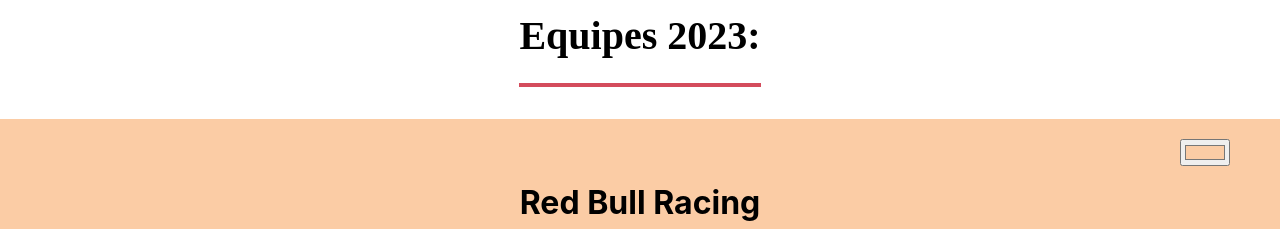
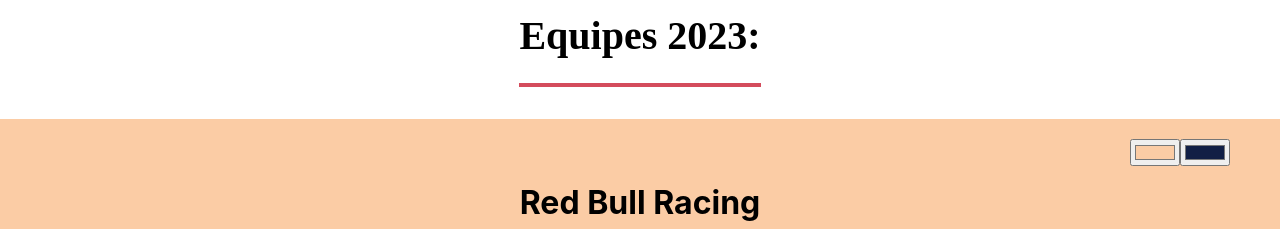
Before and after one commit to IC-Braw/organo-f1grid, a React (Create React App) app: page / in a window 1280 px wide. Shown: the part 820-1049 px from the top of the page. Built offline with nearby package versions, Linux system fonts and the light colour scheme; the HTML template or start-up script is replaced by a standard one.

Commit message:
atribuindo input para cor primaria e secundaria

```diff
--- a/src/App.js
+++ b/src/App.js
@@ -303,9 +303,16 @@
     setColaboradores(colaboradores.filter(colaborador => colaborador.id !== id));
   }
 
-  function mudarCorDoTime (cor, id) {
+  function mudarCorPrimariaDoTime (corPrincipal, id) {
     setTimes(times.map(time => {
-      if(time.id === id) {time.corSecundaria = cor;}
+      if(time.id === id) {time.corPrimaria = corPrincipal;}
+      return time;
+    }
+    ));
+  }
+  function mudarCorDeFundoDoTime (corDeFundo, id) {
+    setTimes(times.map(time => {
+      if(time.id === id) {time.corSecundaria = corDeFundo;}
       return time;
     }
     ));
@@ -334,7 +341,8 @@
         <h1>Equipes 2023:</h1>
       {times.map((time, indice) => <Time
         aoFavoritar={resolverFavorito}
-        mudarCor = {mudarCorDoTime}
+        mudarCor1 = {mudarCorPrimariaDoTime}
+        mudarCor2={mudarCorDeFundoDoTime}
         key={indice}
         time={time}
         colaboradores={colaboradores.filter(colaborador => colaborador.time === time.nome)}
--- a/src/componentes/Formulario/index.js
+++ b/src/componentes/Formulario/index.js
@@ -11,7 +11,8 @@
     const [imagem, setImagem] = useState ('')
     const [time, setTime] = useState ('')
     const [nomeTime, setNomeTime] = useState ('')
-    const [corTime, setCorTime] = useState ('')
+    const [corTime1, setCorTime1] = useState ('')
+    const [corTime2, setCorTime2] = useState ('')
 
     const aoSalvar = (evento) => {
         evento.preventDefault()
@@ -58,7 +59,7 @@
                 </Botao>
             </form>
             <form className="formulario" onSubmit={(evento) => {evento.preventDefault()
-                cadastrarTime({nome: nomeTime, cor: corTime})}}>
+                cadastrarTime({nome: nomeTime, corPrimaria: corTime1, corSecundaria:corTime2})}}>
                 <h2>Preencha os dados para criar um novo time</h2>
                 <Campo
                 obrigatorio
@@ -70,10 +71,18 @@
                 <Campo
                 obrigatorio
                 type="color"
-                label="Cor"
+                label="Cor do Card"
                 placeholder="Digite a cor do time"
-                valor = {corTime}
-                aoAlterado = {valor=>setCorTime(valor)}
+                valor = {corTime1}
+                aoAlterado = {valor=>setCorTime1(valor)}
+                />
+                <Campo
+                obrigatorio
+                type="color"
+                label="Cor de Fundo"
+                placeholder="Digite a cor do time"
+                valor = {corTime2}
+                aoAlterado = {valor=>setCorTime2(valor)}
                 />
                 <Botao>
                     Criar um novo time
--- a/src/componentes/Time/index.js
+++ b/src/componentes/Time/index.js
@@ -1,11 +1,14 @@
 import Colaborador from '../Colaborador'
 import './Time.css'
 
-const Time = ({time, colaboradores, aoDeletar, mudarCor, aoFavoritar}) => {
+const Time = ({time, colaboradores, aoDeletar, mudarCor1, mudarCor2, aoFavoritar}) => {
 
     return (
         colaboradores.length > 0 && <section className='time' style={{backgroundColor: time.corSecundaria}}>
-            <input type='color' onChange={evento => mudarCor(evento.target.value, time.id)} value={time.corSecundaria} className='input-color'/>
+            <div className='input-color'>
+            <input type='color' onChange={evento => mudarCor2(evento.target.value, time.id)} value={time.corSecundaria} />
+            <input type='color' onChange={evento => mudarCor1(evento.target.value, time.id)} value={time.corPrimaria} />
+            </div>
             <h3 style={{borderColor: time.corPrimaria}}>{time.nome}</h3>
             <div className='colaboradores'>
             {colaboradores.map((colaborador, indice) => {
@@ -14,6 +17,7 @@
                 key={indice}
                 colaborador={colaborador}
                 corDeFundo={time.corPrimaria}
+                corSecundaria={time.corSecundaria}
                 aoDeletar={aoDeletar}
                 aoFavoritar={aoFavoritar}
                 />
```
